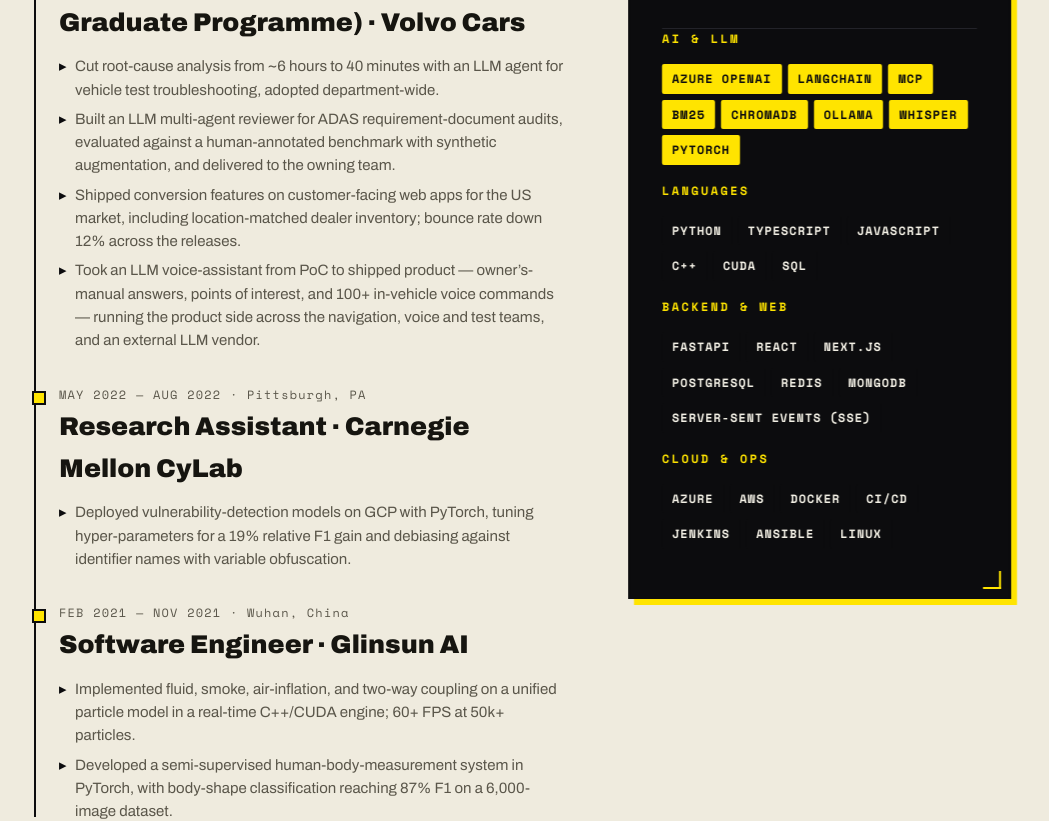
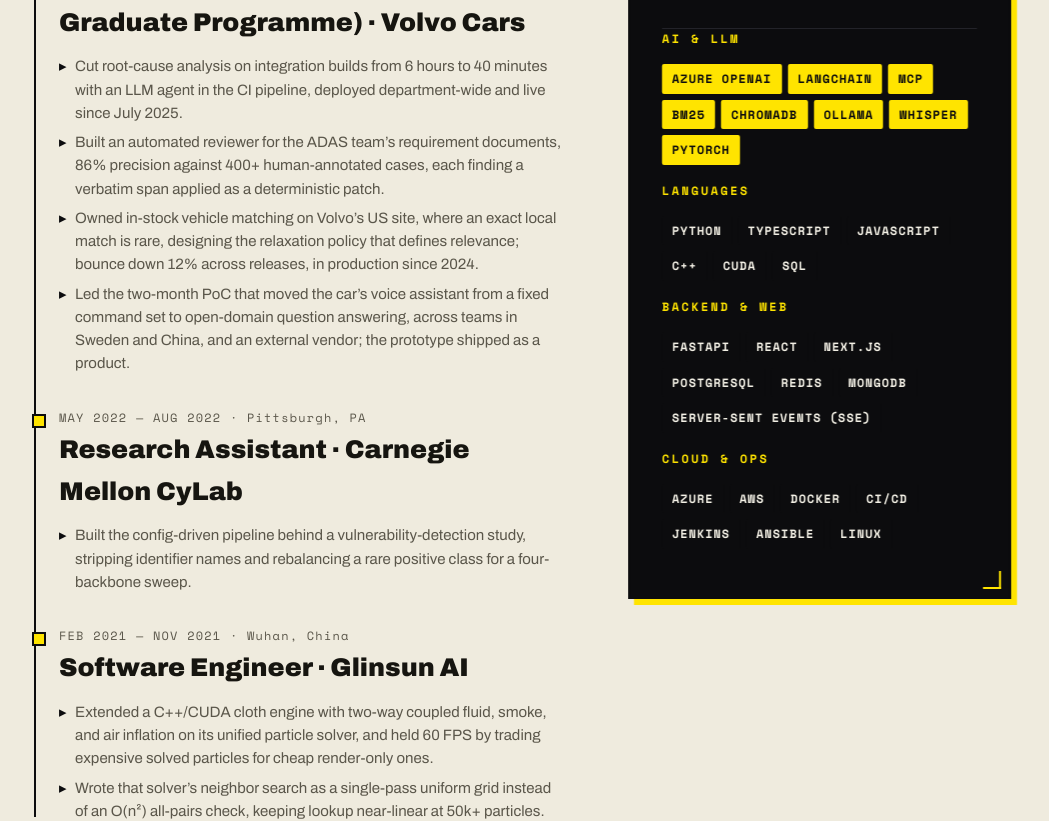
Before and after one commit to AmosChenZixuan/AmosChenZixuan.github.io, a React (Vite) app: page /about in a window 1280 px wide. Shown: the part 1700-2521 px from the top of the page, without its empty margins (121-1170 px from the left). Built offline with nearby package versions, Linux system fonts and the light colour scheme.

Commit message:
refactor(lanes): text → ai; default to SWE
Home and About now read the SDE sheet.

```diff
--- a/src/content/lanes.ts
+++ b/src/content/lanes.ts
@@ -7,7 +7,7 @@
 // `?lane=swe` links are already in circulation, so a key cannot be renamed for readability.
 //
 // `ai` overrides nothing: no bullet carries an `ai` key and `profile.lanes` has no `ai` entry,
-// so every lookup falls back to `text` and to `profile`'s own defaults, which *are* the AI sheet.
+// so every lookup falls back to `ai` and to `profile`'s own defaults, which *are* the AI sheet.
 export const LANE_KEYS = ['swe'] as const
 
 // A named lane. `''` is not one: it is the *absence* of a lane, which is what the home timeline
@@ -15,20 +15,20 @@ export const LANE_KEYS = ['swe'] as const
 export type Lane = typeof LANE_KEYS[number]
 
 // A bullet one lane rewrites is stored as a pair here, never copied into `profile.lanes`. A
-// plain string is a bullet every lane shares. `text` is what a lane with no entry of its own
-// prints, which is the whole of the AI sheet — it must stay byte-identical or that sheet moves.
+// plain string is a bullet every lane shares. `ai` is the AI wording; the lane-keyed overrides
+// win over it, with an empty override meaning "not on this lane's sheet".
 //
 // Keyed by `Lane`, never an open `[lane: string]`: that took any key and let a misspelt `swe`
 // ship the AI wording on the SDE sheet with the build green. The check only bites where the
 // bullets are closed with `satisfies` — an `as` assertion throws the excess-property check away.
-export type Bullet = string | ({ readonly text: string } & Partial<Record<Lane, string>>)
+export type Bullet = string | ({ readonly ai: string } & Partial<Record<Lane, string>>)
 
 // A lane's rewrite may be the empty string, which means "not on this lane's sheet" — the same
 // fact can be worth a row to one reader and a repetition to another, and the alternative is a
 // second bullet list per lane. `??` rather than `||` is what carries an empty rewrite through
-// instead of falling back to `text`.
+// instead of falling back to `ai`.
 const one = (b: Bullet, lane: Lane | '') =>
-  typeof b === 'string' ? b : lane === '' ? b.text : b[lane] ?? b.text
+  typeof b === 'string' ? b : lane === '' ? (b.swe ?? b.ai) : (b[lane] ?? b.ai)
 
 // Reads a list because the dropped rows must be gone before a caller sees an index — the tool
 // chips ride the last project bullet, and that has to mean the last one on the page.
--- a/src/content/profile.ts
+++ b/src/content/profile.ts
@@ -63,19 +63,19 @@ export const profile = {
       loc: 'Gothenburg, Sweden',
       bullets: [
         {
-          text: 'Cut root-cause analysis from ~6 hours to 40 minutes with an LLM agent for vehicle test troubleshooting, adopted department-wide.',
+          ai: 'Cut root-cause analysis from ~6 hours to 40 minutes with an LLM agent for vehicle test troubleshooting, adopted department-wide.',
           swe: 'Cut root-cause analysis on integration builds from 6 hours to 40 minutes with an LLM agent in the CI pipeline, deployed department-wide and live since July 2025.',
         },
         {
-          text: 'Built an LLM multi-agent reviewer for ADAS requirement-document audits, evaluated against a human-annotated benchmark with synthetic augmentation, and delivered to the owning team.',
+          ai: 'Built an LLM multi-agent reviewer for ADAS requirement-document audits, evaluated against a human-annotated benchmark with synthetic augmentation, and delivered to the owning team.',
           swe: 'Built an automated reviewer for the ADAS team’s requirement documents, 86% precision against 400+ human-annotated cases, each finding a verbatim span applied as a deterministic patch.',
         },
         {
-          text: 'Shipped conversion features on customer-facing web apps for the US market, including location-matched dealer inventory; bounce rate down 12% across the releases.',
+          ai: 'Shipped conversion features on customer-facing web apps for the US market, including location-matched dealer inventory; bounce rate down 12% across the releases.',
           swe: 'Owned in-stock vehicle matching on Volvo’s US site, where an exact local match is rare, designing the relaxation policy that defines relevance; bounce down 12% across releases, in production since 2024.',
         },
         {
-          text: 'Took an LLM voice-assistant from PoC to shipped product — owner’s-manual answers, points of interest, and 100+ in-vehicle voice commands — running the product side across the navigation, voice and test teams, and an external LLM vendor.',
+          ai: 'Took an LLM voice-assistant from PoC to shipped product — owner’s-manual answers, points of interest, and 100+ in-vehicle voice commands — running the product side across the navigation, voice and test teams, and an external LLM vendor.',
           swe: 'Led the two-month PoC that moved the car’s voice assistant from a fixed command set to open-domain question answering, across teams in Sweden and China, and an external vendor; the prototype shipped as a product.',
         },
       ],
@@ -86,7 +86,7 @@ export const profile = {
       loc: 'Pittsburgh, PA',
       bullets: [
         {
-          text: 'Deployed vulnerability-detection models on GCP with PyTorch, tuning hyper-parameters for a 19% relative F1 gain and debiasing against identifier names with variable obfuscation.',
+          ai: 'Deployed vulnerability-detection models on GCP with PyTorch, tuning hyper-parameters for a 19% relative F1 gain and debiasing against identifier names with variable obfuscation.',
           swe: 'Built the config-driven pipeline behind a vulnerability-detection study, stripping identifier names and rebalancing a rare positive class for a four-backbone sweep.',
         },
       ],
@@ -97,15 +97,15 @@ export const profile = {
       loc: 'Wuhan, China',
       bullets: [
         {
-          text: 'Implemented fluid, smoke, air-inflation, and two-way coupling on a unified particle model in a real-time C++/CUDA engine; 60+ FPS at 50k+ particles.',
+          ai: 'Implemented fluid, smoke, air-inflation, and two-way coupling on a unified particle model in a real-time C++/CUDA engine; 60+ FPS at 50k+ particles.',
           swe: 'Extended a C++/CUDA cloth engine with two-way coupled fluid, smoke, and air inflation on its unified particle solver, and held 60 FPS by trading expensive solved particles for cheap render-only ones.',
         },
         {
-          text: '',
+          ai: '',
           swe: 'Wrote that solver’s neighbor search as a single-pass uniform grid instead of an O(n²) all-pairs check, keeping lookup near-linear at 50k+ particles.',
         },
         {
-          text: 'Developed a semi-supervised human-body-measurement system in PyTorch, with body-shape classification reaching 87% F1 on a 6,000-image dataset.',
+          ai: 'Developed a semi-supervised human-body-measurement system in PyTorch, with body-shape classification reaching 87% F1 on a 6,000-image dataset.',
           swe: '',
         },
       ],
--- a/src/content/projects.ts
+++ b/src/content/projects.ts
@@ -42,7 +42,7 @@ export const projects: Project[] = [
     cvWhen: 'FEB 2026 — PRESENT',
     cv: [
       {
-        text: 'Shipped a self-hosted RAG notebook over video: an agent plans its own retrieval as it answers, citing the source each claim came from, and generates study material from the same library',
+        ai: 'Shipped a self-hosted RAG notebook over video: an agent plans its own retrieval as it answers, citing the source each claim came from, and generates study material from the same library',
         swe: 'Built a self-hosted, model-agnostic RAG system over 100 hours of video, introduced query-adaptive retrieval depth in place of a fixed top-k, and traced every generated claim to a source timestamp',
       },
       'Regression-tested answer quality with a standalone eval package — a hand-curated 35-case set, scored per answer by an LLM judge and compared across runs',
@@ -94,7 +94,7 @@ export const projects: Project[] = [
     cvWhen: 'MAR 2026 — PRESENT',
     cv: [
       {
-        text: 'Packaged an issue-driven engineering workflow as agent skills that install into any coding agent: one tracked unit of work in, one review-ready PR out, review and merge left to a human',
+        ai: 'Packaged an issue-driven engineering workflow as agent skills that install into any coding agent: one tracked unit of work in, one review-ready PR out, review and merge left to a human',
         swe: 'Replaced up-front planning docs with an issue-scoped agent workflow: median lead time 21 → 12 hours, in-branch fixes down two-thirds; self-measured across 223 merged PRs',
       },
     ],
```
